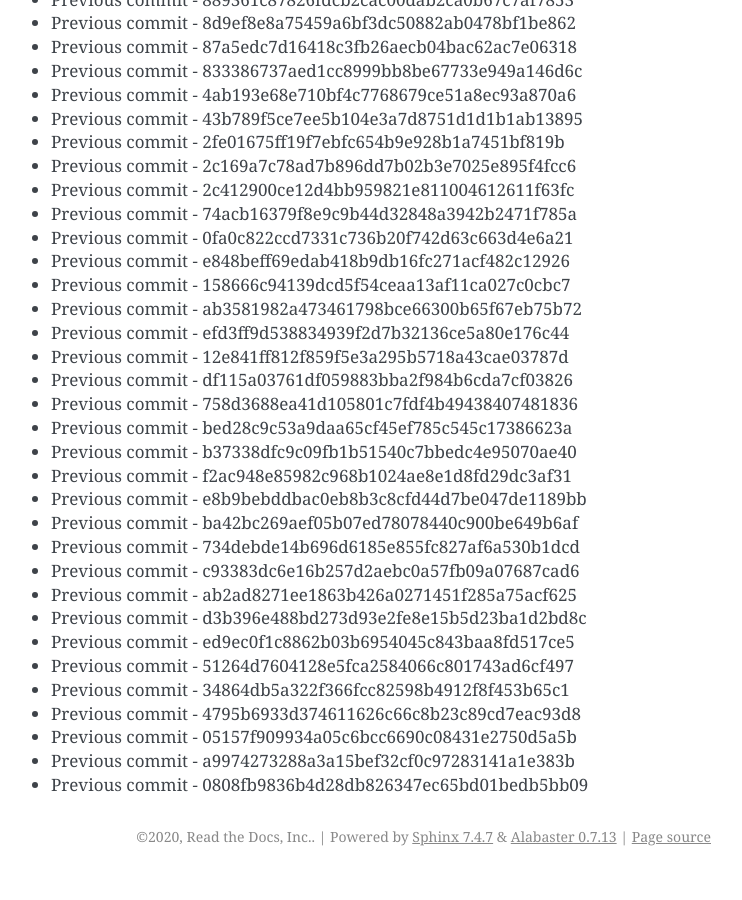
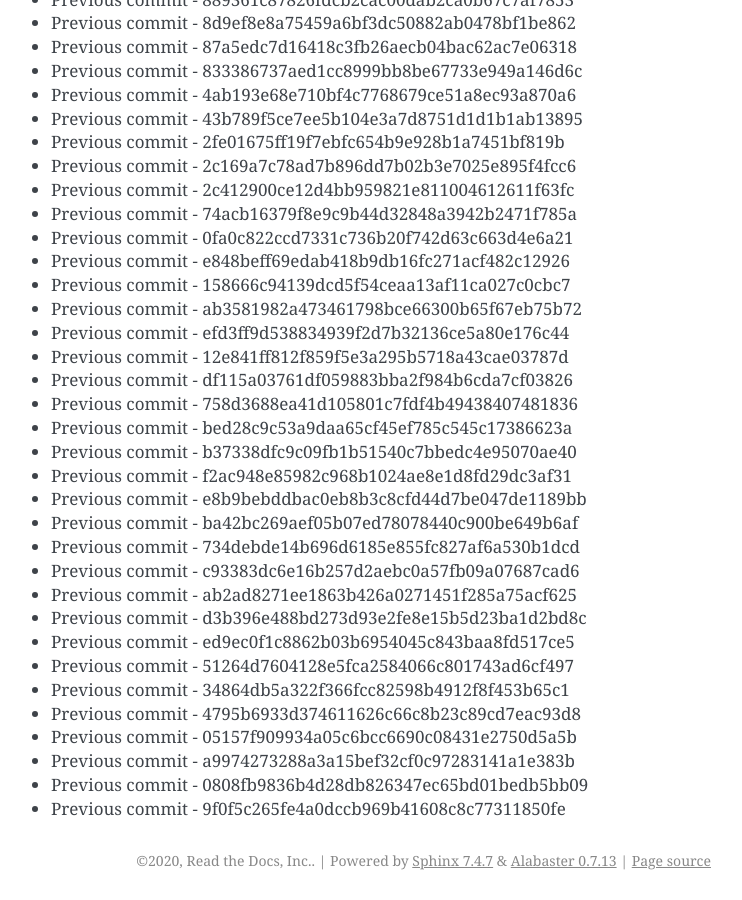
Before and after one commit to readthedocs/rtd-git-stresstest, a Sphinx documentation site: the page built from docs/updates.rst, in a window 1280 px wide and 900 px high, scrolled down 6153 px. Shown: the whole window, without its empty margins (399-1141 px from the left). Built offline with Sphinx 7.4.7, drawn with Linux system fonts in a browser that asks for light colours; before the commit the page ends 7029 px from its top, so only the background shows below that.

Commit message:
Generating commit from previous: 9f0f5c265fe4a0dccb969b41608c8c77311850fe

```diff
--- a/docs/updates.rst
+++ b/docs/updates.rst
@@ -290,3 +290,4 @@ It can be tested for any performance characteristics.
 * Previous commit - 05157f909934a05c6bcc6690c08431e2750d5a5b
 * Previous commit - a9974273288a3a15bef32cf0c97283141a1e383b
 * Previous commit - 0808fb9836b4d28db826347ec65bd01bedb5bb09
+* Previous commit - 9f0f5c265fe4a0dccb969b41608c8c77311850fe
```
